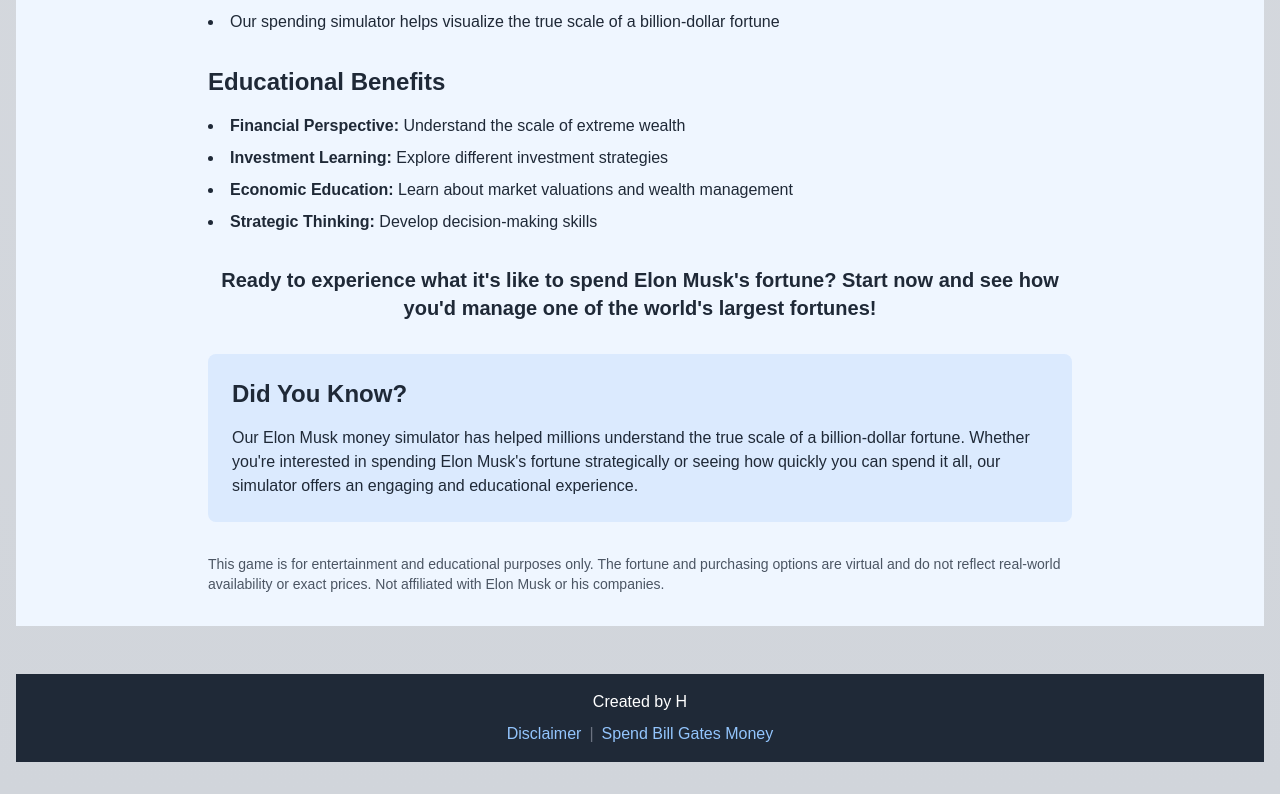
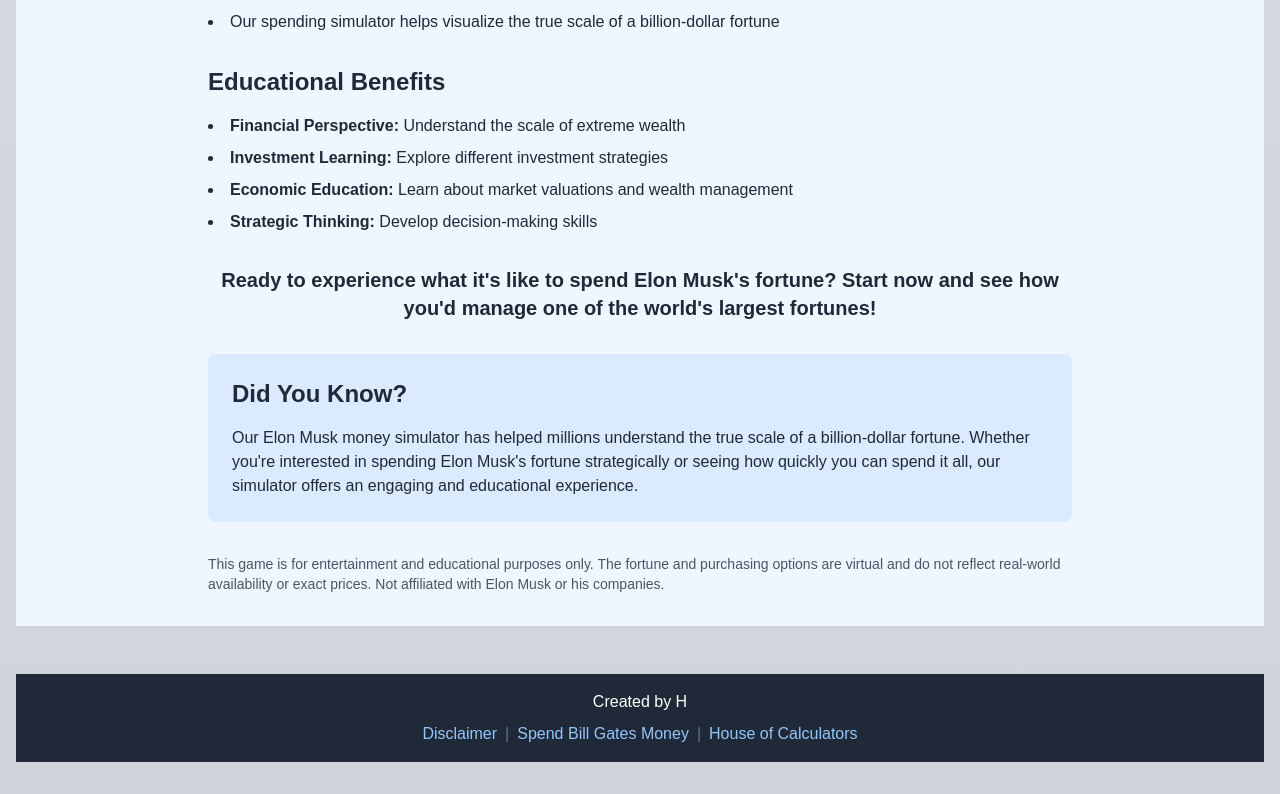
Before and after one commit to hiren1137/my-spending-app-elon, a Next.js app: page / in a window 1280 px wide. Shown: the part 9264-10058 px from the top of the page. Built offline with nearby package versions, Linux system fonts and the light colour scheme.

Commit message:
Update footer: Added link to House of Calculators

```diff
--- a/app/page.tsx
+++ b/app/page.tsx
@@ -586,12 +586,14 @@
 
         {/* Footer */}
         <footer className="bg-gray-800 text-white py-4 mt-12">
-        <div className="container mx-auto px-4 text-center">
-  <p className="mb-2">Created by H</p>
-  <a href="/disclaimer" className="text-blue-300 hover:underline mr-2" target="_blank" rel="noopener noreferrer">Disclaimer</a>
-  <span className="text-gray-500">|</span>
-  <a href="https://www.spendbillgatesmoney.xyz/" className="text-blue-300 hover:underline ml-2" target="_blank" rel="noopener noreferrer">Spend Bill Gates Money</a>
-</div>
+  <div className="container mx-auto px-4 text-center">
+    <p className="mb-2">Created by H</p>
+    <a href="/disclaimer" className="text-blue-300 hover:underline mr-2" target="_blank" rel="noopener noreferrer">Disclaimer</a>
+    <span className="text-gray-500">|</span>
+    <a href="https://www.spendbillgatesmoney.xyz/" className="text-blue-300 hover:underline mx-2" target="_blank" rel="noopener noreferrer">Spend Bill Gates Money</a>
+    <span className="text-gray-500">|</span>
+    <a href="https://www.houseofcalculators.com/" className="text-blue-300 hover:underline ml-2" target="_blank" rel="noopener noreferrer">House of Calculators</a>
+  </div>
         </footer>
       </div>
     </div>
```
